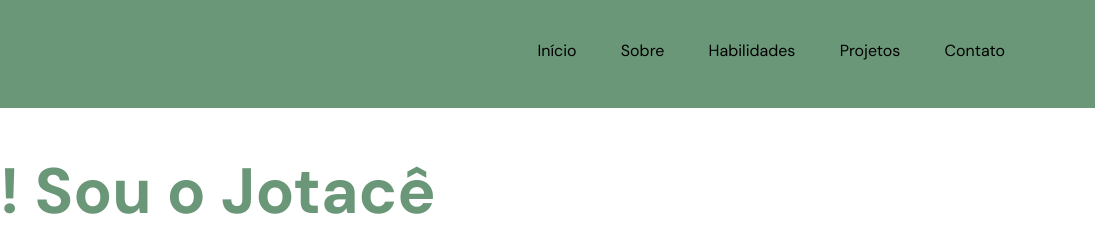
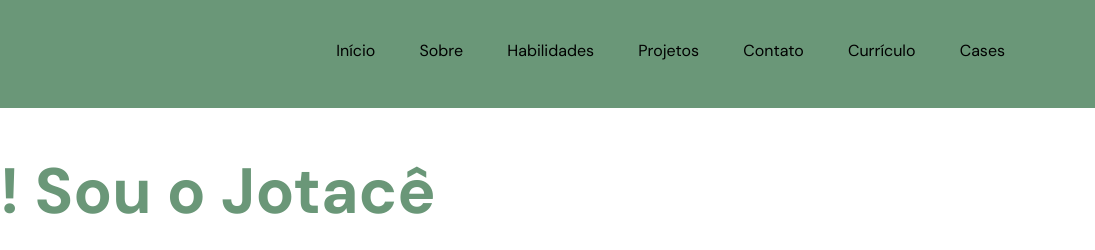
Before and after one commit to JC3008/Portf-lio, a plain HTML site: page jc/index.html in a window 1280 px wide. Shown: the top 250 px of the page, 185-1280 px from the left. Drawn offline with Linux system fonts and the light colour scheme.

Commit message:
navbar modified

```diff
--- a/jc/index.html
+++ b/jc/index.html
@@ -30,6 +30,8 @@
           <li><a href="#skills">Habilidades</a></li>
           <li><a href="#projects">Projetos</a></li>
           <li><a href="#footer">Contato</a></li>
+          <li><a href="#work_experience">Currículo</a></li>
+          <li><a href="#cases">Cases</a></li>
         </ul>
         <div class="navbar__mobile">
           <img src="assets/menu.svg" alt="menu" class="burguer" />
@@ -39,6 +41,8 @@
             <li><a href="#skills">Habilidades</a></li>
             <li><a href="#projects">Projetos</a></li>
             <li><a href="#footer">Contato</a></li>
+            <li><a href="#work_experience">Currículo</a></li>
+            <li><a href="#cases">Cases</a></li>
           </ul>
         </div>
       </div>
```
